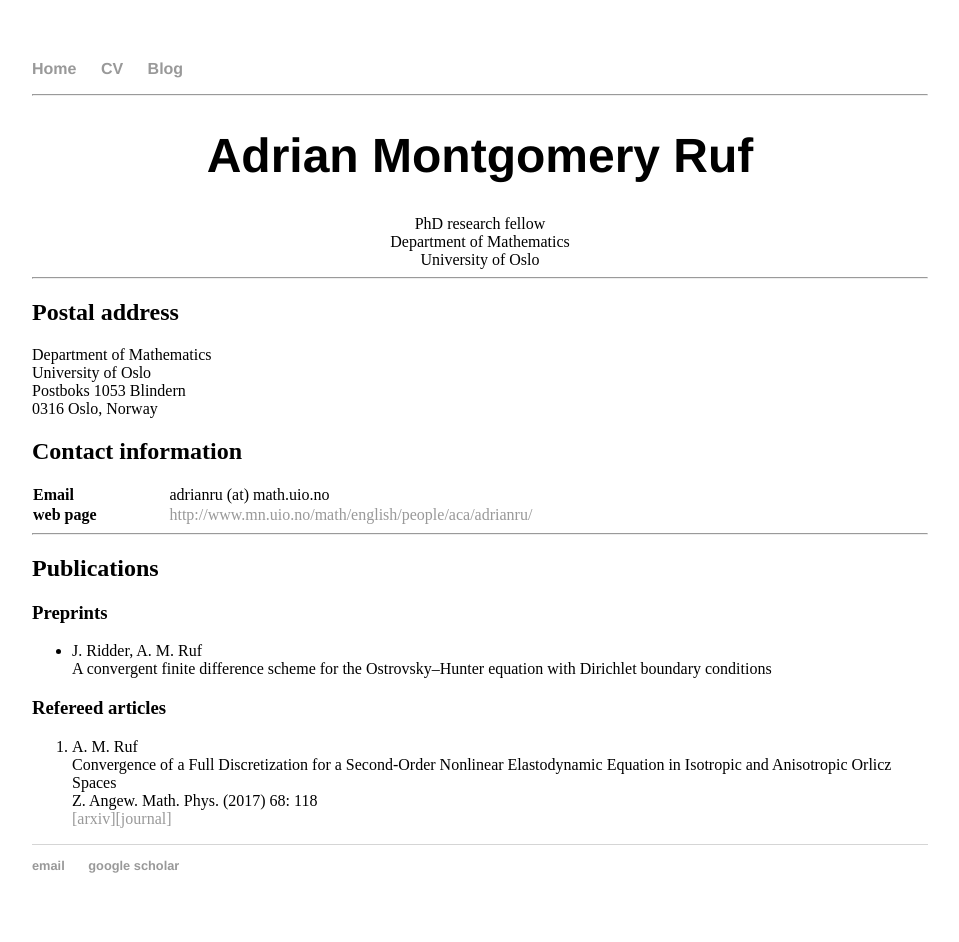
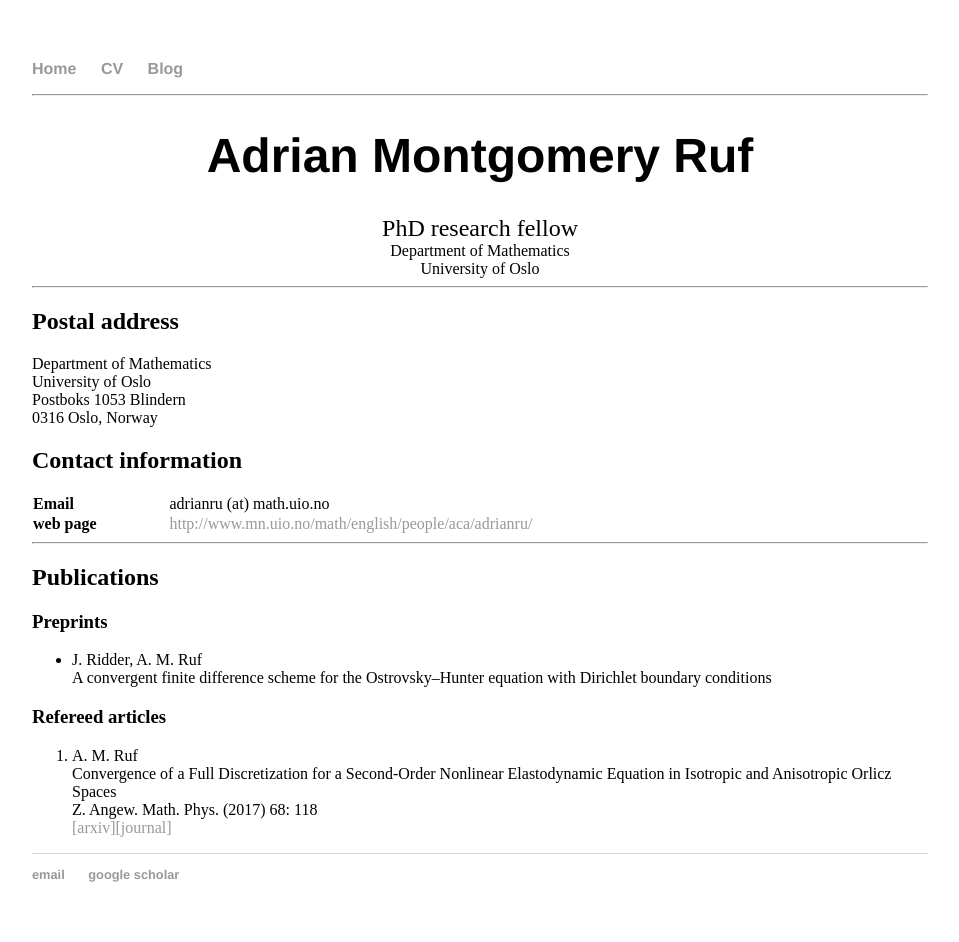
Before and after one commit to adrianmruf/adrianmruf.github.io, a Jekyll site: the page built from index.html, in a window 1280 px wide. Shown: the whole page, without its empty margins (160-1119 px from the left). Built offline with Jekyll 4.4.1, drawn with Linux system fonts in a browser that asks for light colours.

Commit message:
Update index.html

```diff
--- a/index.html
+++ b/index.html
@@ -6,7 +6,7 @@ title: Adrian Montgomery Ruf
 	<hr />
 	<div align="center">
 	<h1>Adrian Montgomery Ruf</h1>
-  	PhD research fellow<br>
+	<font size="+2">PhD research fellow<br></font>
 	Department of Mathematics<br>
 	University of Oslo
 	</div>
```
